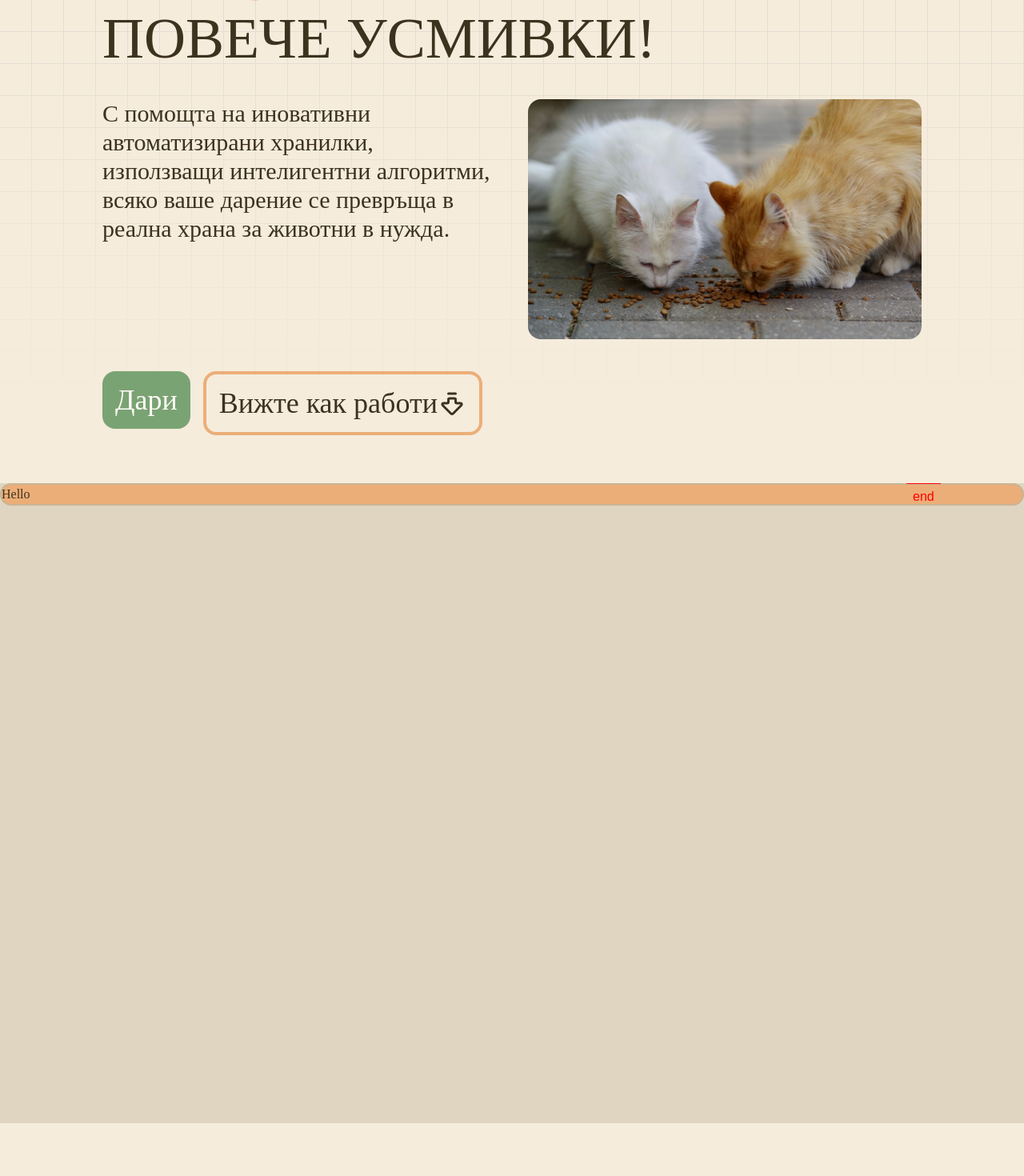
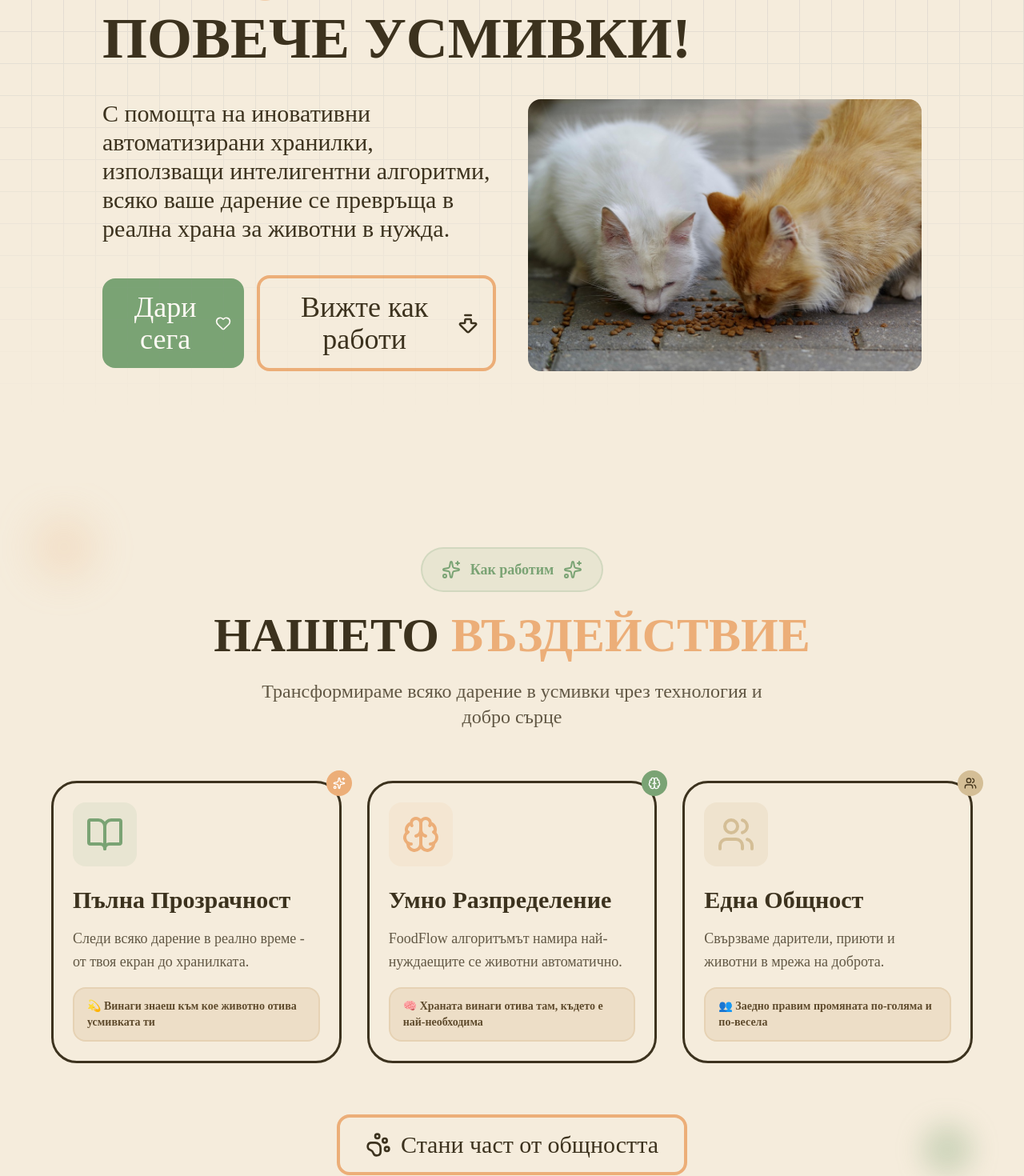
Before and after one commit to angata1/PawBit, a Next.js app: page / in a window 1280 px wide. Shown: the part 280-1750 px from the top of the page at 80% size. Before the commit the page ends 1684 px from the top, so only its background shows below. Built offline with nearby package versions, Linux system fonts and the light colour scheme; a web font is replaced by a local one.

Commit message:
Refactor components for improved structure and maintainability

```diff
--- a/app/components/card.tsx
+++ b/app/components/card.tsx
@@ -1,18 +1,62 @@
-import React, { ReactNode } from 'react'
+"use client";
+
+import { useGSAP } from "@gsap/react";
+import gsap from "gsap";
+import React, { ReactNode, useRef, useEffect } from "react";
+
+gsap.registerPlugin(useGSAP);
 
 interface CardProps {
   children: ReactNode;
+  className?: string,
+  hoverBorderColor?: string,
 }
 
+function Card({ children, className, hoverBorderColor }: CardProps) {
+  const container = useRef<HTMLDivElement>(null);
+
+  const { contextSafe } = useGSAP({ scope: container });
+
+  let tl = gsap.timeline()
+  useGSAP(() => {
+    if (!container.current) return;
 
 
+    tl.current = gsap.to(container.current, {
+      scale: 1.08,
+      rotate: 2,
+      duration: 0.35,
+      ease: "power1.inOut",
+      boxShadow: `4px 4px ${hoverBorderColor ?  hoverBorderColor :  "var(--accent)"}`,
+      borderColor: hoverBorderColor ?  hoverBorderColor :  "var(--accent)",
+      paused: true,
+    });
+  }, []);
 
-function Card({
-    children,
-}: CardProps) {
+  const handleEnter = contextSafe(() => {
+    tl.current?.play();
+  });
+
+  const handleLeave = contextSafe(() => {
+    tl.current?.reverse();
+  });
+
   return (
-    <div className=' border-2 rounded-4xl bg-accent'>{children}</div>
-  )
+ <div
+  ref={container}
+  onMouseEnter={handleEnter}
+  onMouseLeave={handleLeave}
+  className={
+    className
+      ? `${className} card h-[100%] w-[100%] p-6 border-3 rounded-[2rem] bg-background border-foreground relative overflow-hidden`
+      : "card h-[100%] w-[100%] p-6 border-3 rounded-[2rem] bg-background border-foreground relative overflow-hidden"
+  }
+>
+
+
+      {children}
+    </div>
+  );
 }
 
-export default Card
+export default Card;
--- a/app/components/cartoonyButton.tsx
+++ b/app/components/cartoonyButton.tsx
@@ -34,7 +34,7 @@ export default function CartoonyButton({
       scale: 1.05,
       boxShadow: `6px 6px 0px 0px ${shadowColor}`,
       ease: "power1.out",
-      rotate: () => gsap.utils.random(-6, 6),
+      rotate: () => gsap.utils.random(-3, 3),
     });
   });
 
@@ -50,17 +50,26 @@ export default function CartoonyButton({
     });
   });
 
-  const handleClick = contextSafe(() => {
-    if (!btnRef.current) return;
-    gsap.to(btnRef.current, {
-      duration: 0.2,
-      y: -4,
-      scale: 1.05,
-      boxShadow: `inset 0px 0px 0px 0px ${shadowColor}`,
-      ease: "power1.out",
-    });
-    onClick?.(); // ✅ properly call callback
+const handleClick = contextSafe(() => {
+  if (!btnRef.current) return;
+
+  const tl = gsap.timeline();
+
+  tl.to(btnRef.current, {
+    duration: 0.15,
+    scale: 1.1,
+    y: -4,
+    ease: "sine",
+  }).to(btnRef.current, {
+    duration: 0.15,
+    scale: 1,
+    y: 0,
+    ease: "sine",
   });
+
+  onClick?.();
+});
+
 
   return (
     <div ref={container}>
--- a/app/components/navbar.tsx
+++ b/app/components/navbar.tsx
@@ -10,14 +10,14 @@ const navItems = [
 
 export default function Navbar() {
   return (
-    <div className="sticky top-0 left-0 w-full flex justify-center mt-3.5 z-50">
+    <div className="sticky top-2 left-0 w-full flex justify-center mt-3.5 z-50">
       <nav className="w-[80%] flex items-center justify-between px-6 py-3 backdrop-blur-lg border border-border rounded-2xl bg-background/80 shadow-lg">
         <div className=" flex gap-2 items-center">
           <div className=" rounded-sm bg-accent">
           <HandHeart width={30} height={30}/>
           </div>
           <h1 className="text-2xl font-bold text-primary tracking-tight">
-            PawBit
+            <Link href="/">PawBit</Link>
           </h1>
         </div>
         {/* Navigation Links */}
--- a/app/globals.css
+++ b/app/globals.css
@@ -159,27 +159,4 @@
 
 /* Button box-shadow animation used across the site. */
 @layer components {
-  .btn-shadow-animate {
-    /* smooth transition for both shadow and a small lift */
-    transition-property: box-shadow, transform;
-    transition-duration: 200ms;
-    transition-timing-function: cubic-bezier(.2,.8,.2,1);
-    box-shadow: none;
-    will-change: box-shadow, transform;
-  }
-
-  .btn-shadow-animate:hover {
-    /* Requested shadow and a subtle lift */
-    box-shadow: 6.5px 8.5px 0px 0px var(--accent);
-    transform: translateY(-3px);
-  }
-
-  .btn-shadow-animate:active {
-    transform: translateY(-1px);
-  }
-
-  .btn-shadow-animate:focus-visible {
-    outline: 2px solid var(--color-ring);
-    outline-offset: 2px;
-  }
 }
--- a/app/page.tsx
+++ b/app/page.tsx
@@ -5,13 +5,11 @@ import { GridPattern } from "./components/gridPattern";
 import gsap from "gsap";
 import { ScrollTrigger } from "gsap/all";
 import { useGSAP } from "@gsap/react";
-import { ArrowBigDownDash } from "lucide-react";
+import { ArrowBigDownDash, PawPrint, Timer, Video, Brain, Users, BookOpen, Heart, Sparkles } from "lucide-react";
 import CartoonyButton from "./components/cartoonyButton";
 import Card from "./components/card";
 
-
 gsap.registerPlugin(useGSAP);
-
 gsap.registerPlugin(ScrollTrigger);
 
 export default function Home() {
@@ -20,81 +18,151 @@ export default function Home() {
       y: -50,
       opacity: 0,
       ease: "Power0.easeInOut",
-      // scrollTrigger: {
-      //   trigger: ".hero-section",
-      //   start: "top top",
-      //   end: "+=20%",
-      //   scrub: true,
-      //   pin: true,
-      //   markers: true,
-      // },
     });
-    let tl = gsap.timeline();
-
-    tl.to(".parallax-image", {
-      yPercent: -30,
-      ease: "none",
-      scrollTrigger: {
-        trigger: ".hero-section",
-        start: "top top",
-        end: "bottom top",
-        scrub: true,
-        markers: true,
-      },
-    });
-
-    gsap.to(".donate-button", {
-      y: -2, // small upward bounce
-      duration: 0.4,
-      repeat: -1,
-      yoyo: true,
-      ease: "sine",
-    });
-  }, []);
-
-
-
+  });
 
   return (
     <>
-      <div className=" w-[100%] flex justify-center">
+      <div className="w-full flex justify-center">
         <section className="hero-section h-[100vh] w-[80%]">
-          <GridPattern className="grid-bg z-0 mask-b-from-0.5" />
-          <div className="grid grid-cols-2 grid-rows-[auto_auto_auto] gap-10 mt-16 ">
-            <div className="col-span-2 text-7xl z-[40] uppercase space-x-1.5">
-              Повече нахранени <span className=" text-accent">животни</span>
+          <GridPattern className="z-0 mask-b-from-0.5" />
+          <div className="grid grid-cols-2 grid-rows-[auto_auto_auto] h-[70vh] gap-10 mt-16">
+            <div className="col-span-2 font-bold text-7xl z-[40] uppercase space-x-1.5">
+              Повече нахранени <span className="text-accent">животни</span>
               <p>повече усмивки!</p>
             </div>
-            <div className=" text-3xl z-[40] ">
+            <div className="flex items-center text-3xl z-[40]">
               С помощта на иновативни автоматизирани хранилки, използващи
               интелигентни алгоритми, всяко ваше дарение се превръща в реална
               храна за животни в нужда.
             </div>
-            <div className="parallax-image h-[300px] z-30">
+            <div className="relative row-span-2 z-30">
               <Image
                 src="/cats.jpg"
                 alt="Cats eating"
                 fill
-                className=" rounded-2xl  object-cover"
+                className="rounded-2xl object-cover"
               />
             </div>
-            <div className=" flex justify-start">
-              <CartoonyButton shadowColor="#40563d" styles="text-primary-foreground bg-primary text-4xl rounded-2xl p-4 cursor-pointer">
-                Дари
+            <div className="flex  items-center justify-start">
+              <CartoonyButton shadowColor="#40563d" styles="flex items-center text-primary-foreground bg-primary text-4xl rounded-2xl p-4 cursor-pointer">
+                Дари сега<Heart />
               </CartoonyButton>
               <CartoonyButton shadowColor="var(--accent)" styles="border-4 border-accent flex items-center text-foreground text-4xl rounded-2xl ml-4 p-4 cursor-pointer">
-                Вижте как работи <ArrowBigDownDash className=" w-9 h-9" />
+                Вижте как работи <ArrowBigDownDash className="w-9 h-9" />
               </CartoonyButton>
             </div>
-            {/* <div className="impact-text text-1xl z-[40] ">
-              "Всяка храна, която дарите, е шанс за живот на бездомно животно.
-              Вашата подкрепа не е просто жест – тя е спасение, топлина и любов
-              за тези, които нямат глас."
-            </div> */}
           </div>
         </section>
       </div>
-      <section className=" h-[100vh] bg-[#E0D5C1]"><Card><h1>Hello</h1></Card></section>
+
+      {/* Impact Section - Redesigned to match cartoony aesthetic */}
+      <section className="min-h-screen bg-background relative overflow-hidden py-20">
+        {/* Background Elements */}
+        <div className="absolute top-10 left-10 w-20 h-20 bg-accent/20 rounded-full blur-xl"></div>
+        <div className="absolute bottom-20 right-16 w-16 h-16 bg-primary/30 rounded-full blur-lg"></div>
+        <div className="absolute top-1/2 left-1/4 w-12 h-12 bg-secondary/40 rounded-full blur-md"></div>
+
+        <div className="relative z-10 flex flex-col items-center px-6">
+          {/* Section Header */}
+          <div className="text-center mb-16 max-w-4xl">
+            <div className="inline-flex items-center gap-3 bg-primary/10 px-6 py-3 rounded-full mb-6 border-2 border-primary/20">
+              <Sparkles className="w-6 h-6 text-primary" />
+              <span className="text-lg font-semibold text-primary">Как работим</span>
+              <Sparkles className="w-6 h-6 text-primary" />
+            </div>
+            <h2 className="text-6xl font-bold mb-6 text-foreground uppercase">
+              Нашето <span className="text-accent">Въздействие</span>
+            </h2>
+            <p className="text-2xl text-foreground/80 max-w-2xl mx-auto">
+              Трансформираме всяко дарение в усмивки чрез технология и добро сърце
+            </p>
+          </div>
+
+          {/* Cards Grid */}
+          <div className="grid grid-cols-1 md:grid-cols-3 gap-8 w-full max-w-6xl">
+            {/* Card 1 - Transparency */}
+            <Card className="group relative overflow-visible" hoverBorderColor="var(--primary)">
+              <div className="absolute -top-4 -right-4 w-8 h-8 bg-accent rounded-full flex items-center justify-center">
+                <Sparkles className="w-4 h-4 text-white" />
+              </div>
+              <div className="flex flex-col h-full">
+                <div className="p-4 bg-primary/10 rounded-2xl w-fit mb-6 group-hover:scale-110 transition-transform duration-300">
+                  <BookOpen className="w-12 h-12 text-primary" />
+                </div>
+                <h3 className="text-3xl font-bold mb-4 text-foreground group-hover:text-primary transition-colors">
+                  Пълна Прозрачност
+                </h3>
+                <p className="text-lg text-foreground/80 mb-4 leading-relaxed flex-grow">
+                  Следи всяко дарение в реално време - от твоя екран до хранилката.
+                </p>
+                <div className="bg-muted/50 px-4 py-3 rounded-xl border-2 border-muted">
+                  <p className="text-sm font-semibold text-muted-foreground">
+                    💫 Винаги знаеш към кое животно отива усмивката ти
+                  </p>
+                </div>
+              </div>
+            </Card>
+
+            {/* Card 2 - Smart Distribution */}
+            <Card className="group relative overflow-visible">
+              <div className="absolute -top-4 -right-4 w-8 h-8 bg-primary rounded-full flex items-center justify-center">
+                <Brain className="w-4 h-4 text-white" />
+              </div>
+              <div className="flex flex-col h-full">
+                <div className="p-4 bg-accent/10 rounded-2xl w-fit mb-6 group-hover:scale-110 transition-transform duration-300">
+                  <Brain className="w-12 h-12 text-accent" />
+                </div>
+                <h3 className="text-3xl font-bold mb-4 text-foreground group-hover:text-accent transition-colors">
+                  Умно Разпределение
+                </h3>
+                <p className="text-lg text-foreground/80 mb-4 leading-relaxed flex-grow">
+                  FoodFlow алгоритъмът намира най-нуждаещите се животни автоматично.
+                </p>
+                <div className="bg-muted/50 px-4 py-3 rounded-xl border-2 border-muted">
+                  <p className="text-sm font-semibold text-muted-foreground">
+                    🧠 Храната винаги отива там, където е най-необходима
+                  </p>
+                </div>
+              </div>
+            </Card>
+
+            {/* Card 3 - Community */}
+            <Card className="group relative overflow-visible" hoverBorderColor="var(--secondary)">
+              <div className="absolute -top-4 -right-4 w-8 h-8 bg-secondary rounded-full flex items-center justify-center">
+                <Users className="w-4 h-4 text-secondary-foreground" />
+              </div>
+              <div className="flex flex-col h-full">
+                <div className="p-4 bg-secondary/20 rounded-2xl w-fit mb-6 group-hover:scale-110 transition-transform duration-300">
+                  <Users className="w-12 h-12 text-secondary" />
+                </div>
+                <h3 className="text-3xl font-bold mb-4 text-foreground group-hover:text-secondary transition-colors">
+                  Една Общност
+                </h3>
+                <p className="text-lg text-foreground/80 mb-4 leading-relaxed flex-grow">
+                  Свързваме дарители, приюти и животни в мрежа на доброта.
+                </p>
+                <div className="bg-muted/50 px-4 py-3 rounded-xl border-2 border-muted">
+                  <p className="text-sm font-semibold text-muted-foreground">
+                    👥 Заедно правим промяната по-голяма и по-весела
+                  </p>
+                </div>
+              </div>
+            </Card>
+          </div>
+
+          {/* Bottom CTA */}
+          <div className="mt-16 text-center">
+            <CartoonyButton
+              shadowColor="var(--accent)"
+              styles="border-4 border-accent flex items-center text-foreground text-3xl rounded-2xl px-8 py-4 cursor-pointer transition-colors"
+            >
+              <PawPrint className="w-8 h-8 mr-3" />
+              Стани част от общността
+            </CartoonyButton>
+          </div>
+        </div>
+      </section>
     </>
   );
 }
```
